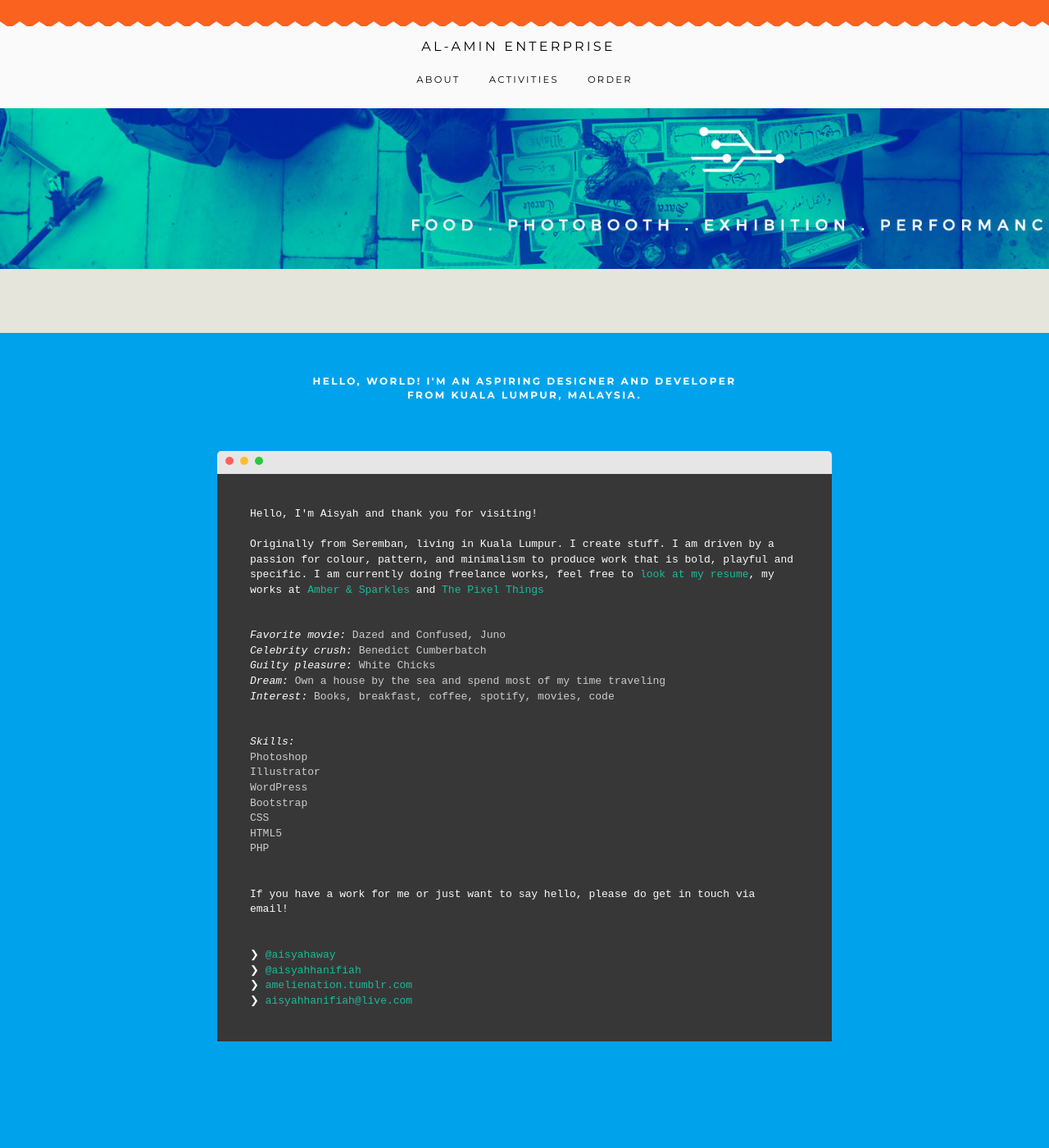
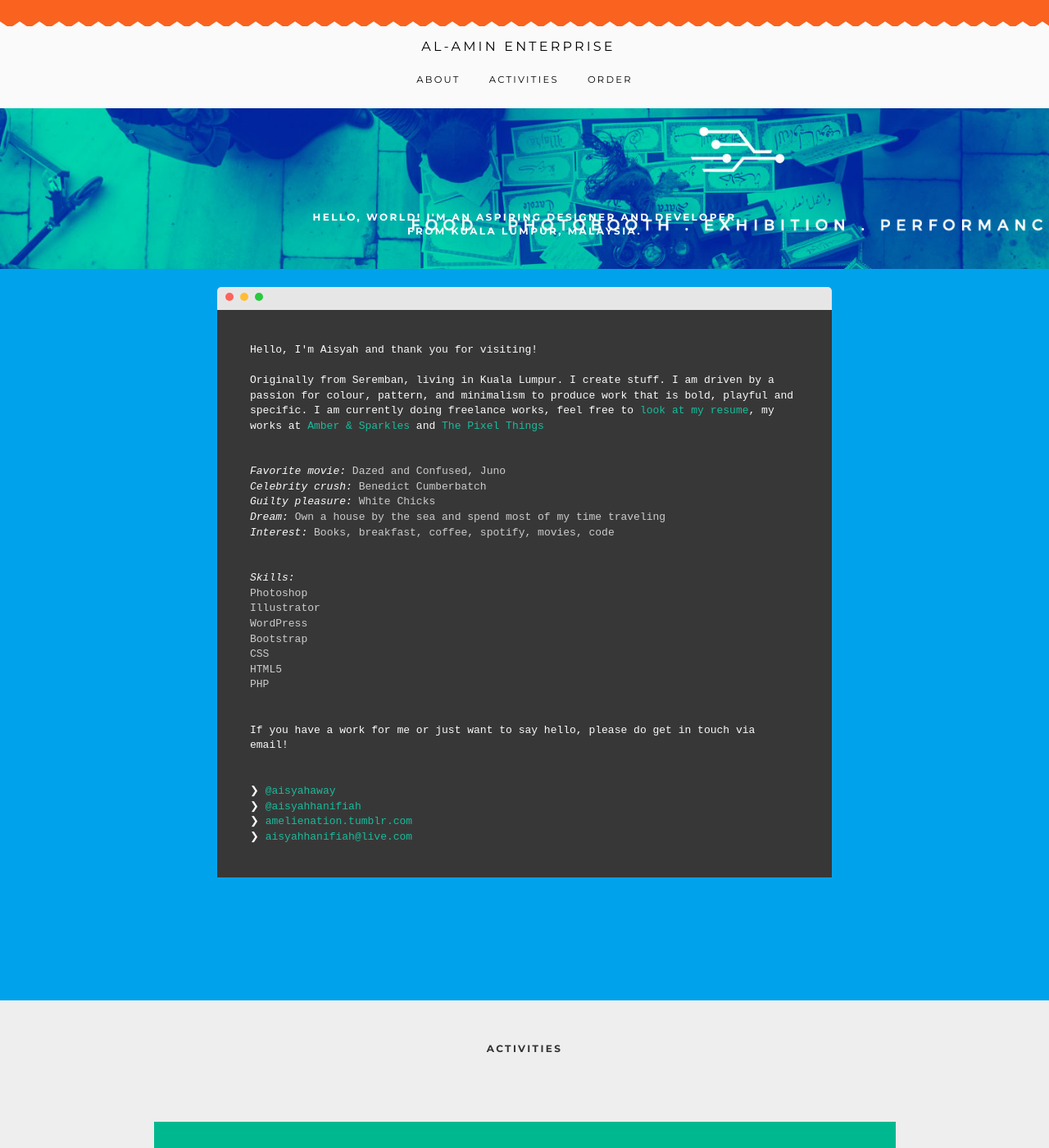
Before and after one commit to alaminenterprise/alaminenterprise.github.io, a Jekyll site: the page built from index.md, in a window 1280 px wide and 1400 px high, scrolled down 262 px. Shown: the whole window at 82% size. Built offline with Jekyll 4.4.1, drawn with Linux system fonts in a browser that asks for light colours; nearby versions of some CDN libraries; some web fonts are replaced.

Commit message:
Update freelancer.css

```diff
--- a/assets/css/freelancer.css
+++ b/assets/css/freelancer.css
@@ -159,7 +159,7 @@ section h2 {
 section.illustration {
   /*padding-top: 200px;*/
   background: #e5e5db;
-  height: 668px;
+  height: 468px;
 }
 section.success {
   background: #00A3EB;
```
